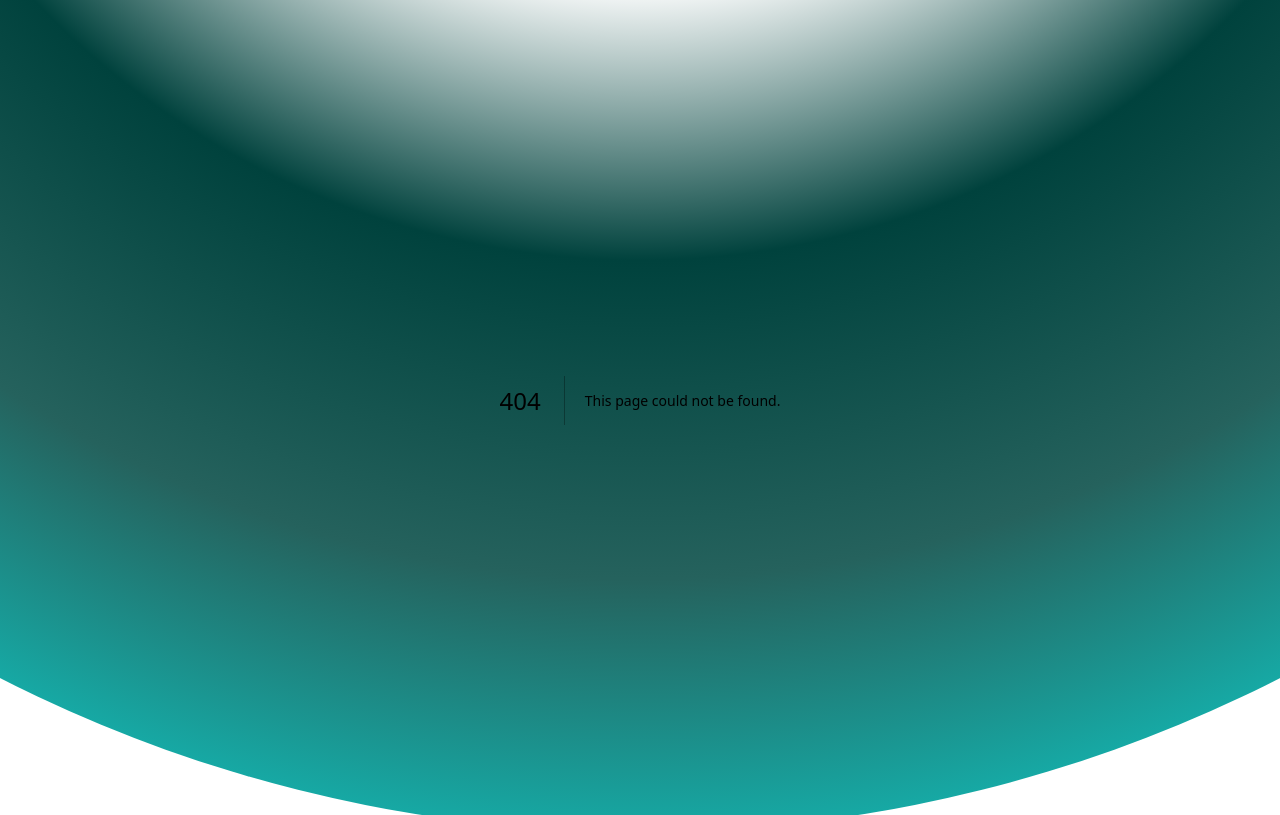
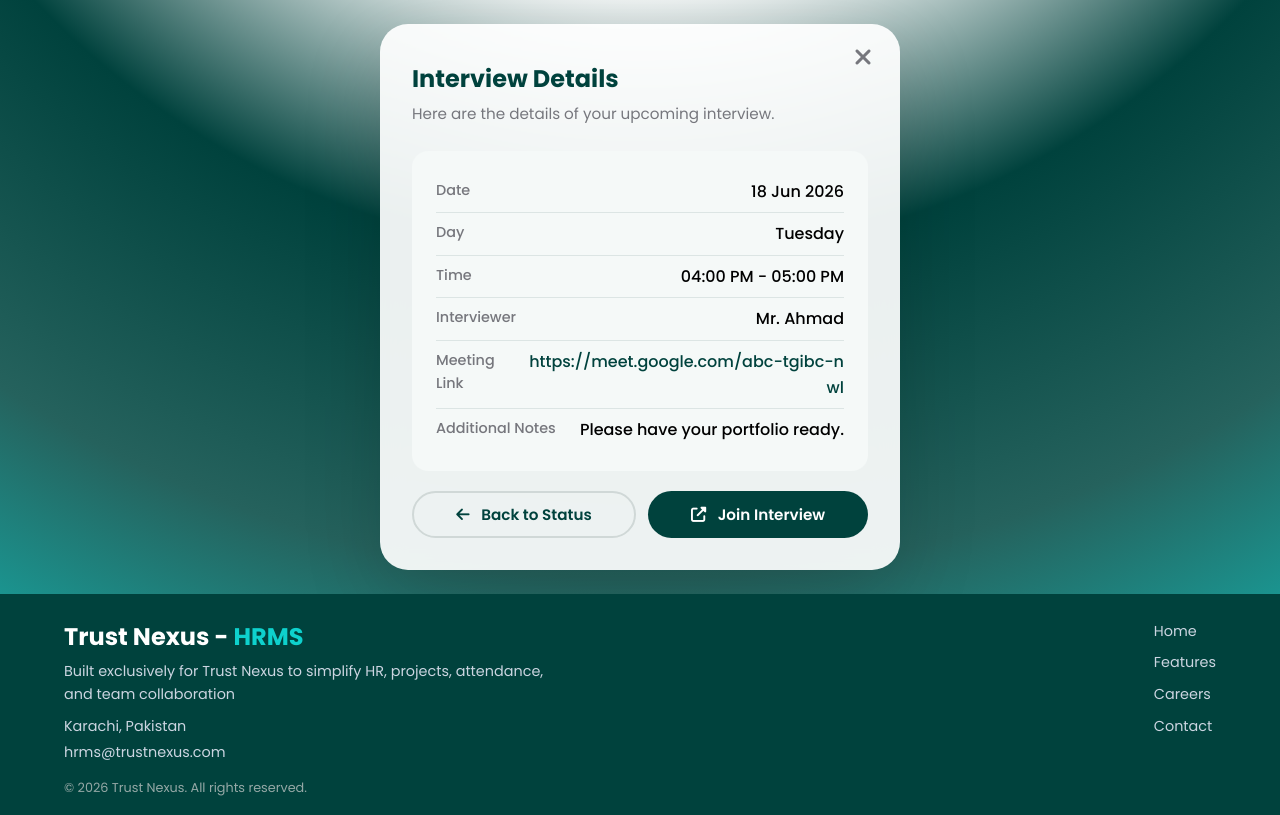
Before and after one commit to KhuzaimaKhalid/TN-HRNS, a Next.js app in the folder frontend/: page /interview in a window 1280 px wide. Before the commit this address had no page. Built offline with nearby package versions, Linux system fonts and the light colour scheme.

Commit message:
Application flow updated

```diff
--- a/frontend/components/DocumentUpload.js
+++ b/frontend/components/DocumentUpload.js
@@ -29,7 +29,8 @@ export default function DocumentUpload() {
       return;
     }
     alert('Application submitted successfully!');
-    router.push('/dashboard');
+    // Redirect to status tracker
+    router.push('/track');
   };
 
   return (
--- /dev/null
+++ b/frontend/components/InterviewDetails.js
@@ -0,0 +1,70 @@
+import { useRouter } from 'next/router';
+
+export default function InterviewDetails({ interview }) {
+  const router = useRouter();
+
+  // Mock data if not provided
+  const defaultInterview = {
+    date: '18 Jun 2026',
+    day: 'Tuesday',
+    time: '04:00 PM - 05:00 PM',
+    meetLink: 'https://meet.google.com/abc-tgibc-nwl',
+    interviewer: 'Mr. Ahmad',
+    notes: 'Please have your portfolio ready.',
+  };
+
+  const data = interview || defaultInterview;
+
+  return (
+    <div className="auth-card track-card">
+      <button className="auth-close" onClick={() => router.push('/track')}>
+        <i className="fas fa-times"></i>
+      </button>
+
+      <h1 className="auth-welcome" style={{ fontSize: '1.5rem' }}>Interview Details</h1>
+      <p className="auth-subtitle">Here are the details of your upcoming interview.</p>
+
+      <div className="interview-details-card">
+        <div className="interview-detail-row">
+          <span className="detail-label">Date</span>
+          <span className="detail-value">{data.date}</span>
+        </div>
+        <div className="interview-detail-row">
+          <span className="detail-label">Day</span>
+          <span className="detail-value">{data.day}</span>
+        </div>
+        <div className="interview-detail-row">
+          <span className="detail-label">Time</span>
+          <span className="detail-value">{data.time}</span>
+        </div>
+        <div className="interview-detail-row">
+          <span className="detail-label">Interviewer</span>
+          <span className="detail-value">{data.interviewer}</span>
+        </div>
+        <div className="interview-detail-row">
+          <span className="detail-label">Meeting Link</span>
+          <span className="detail-value">
+            <a href={data.meetLink} target="_blank" rel="noopener noreferrer" className="meet-link">
+              {data.meetLink}
+            </a>
+          </span>
+        </div>
+        {data.notes && (
+          <div className="interview-detail-row">
+            <span className="detail-label">Additional Notes</span>
+            <span className="detail-value">{data.notes}</span>
+          </div>
+        )}
+      </div>
+
+      <div style={{ display: 'flex', gap: '12px', marginTop: '20px' }}>
+        <button className="btn btn-ghost" style={{ flex: 1 }} onClick={() => router.push('/track')}>
+          <i className="fas fa-arrow-left" style={{ marginRight: '8px' }}></i> Back to Status
+        </button>
+        <button className="btn btn-primary" style={{ flex: 1 }} onClick={() => window.open(data.meetLink, '_blank')}>
+          <i className="fas fa-external-link-alt" style={{ marginRight: '8px' }}></i> Join Interview
+        </button>
+      </div>
+    </div>
+  );
+}
--- /dev/null
+++ b/frontend/pages/interview.js
@@ -0,0 +1,23 @@
+import Footer from '@/components/Footer';
+import InterviewDetails from '@/components/InterviewDetails';
+
+export default function Interview() {
+  // In future, fetch interview data by application ID from API
+  const mockInterview = {
+    date: '18 Jun 2026',
+    day: 'Tuesday',
+    time: '04:00 PM - 05:00 PM',
+    meetLink: 'https://meet.google.com/abc-tgibc-nwl',
+    interviewer: 'Mr. Ahmad',
+    notes: 'Please have your portfolio ready.',
+  };
+
+  return (
+    <div className="auth-page">
+      <div className="auth-wrapper">
+        <InterviewDetails interview={mockInterview} />
+      </div>
+      <Footer />
+    </div>
+  );
+}
--- a/frontend/styles/globals.css
+++ b/frontend/styles/globals.css
@@ -1551,3 +1551,59 @@ body {
 .auth-card .auth-switch {
   color: var(--text-muted);
 }
+/* ── Interview Details Card ── */
+.interview-details-card {
+  background: var(--bg-section);
+  border-radius: 16px;
+  padding: 20px 24px;
+  margin: 16px 0 20px;
+}
+
+.interview-detail-row {
+  display: flex;
+  justify-content: space-between;
+  padding: 8px 0;
+  border-bottom: 1px solid var(--border-color);
+}
+
+.interview-detail-row:last-child {
+  border-bottom: none;
+}
+
+.detail-label {
+  color: var(--text-muted);
+  font-size: 0.9rem;
+  font-weight: 500;
+}
+
+.detail-value {
+  color: var(--text-dark);
+  font-weight: 500;
+  text-align: right;
+}
+
+.meet-link {
+  color: var(--primary);
+  text-decoration: none;
+  word-break: break-all;
+}
+
+.meet-link:hover {
+  text-decoration: underline;
+}
+
+/* Timeline stage colors */
+.timeline-item.active .tl-title {
+  color: var(--primary);
+  font-weight: 700;
+}
+
+.timeline-item.completed .tl-title {
+  color: var(--text-muted);
+}
+
+.timeline-item .tl-title {
+  font-weight: 600;
+  font-size: 0.95rem;
+  color: var(--text-dark);
+}
```
Also changed, not shown: frontend/components/TrackApplication.js (+50 -64 lines), frontend/pages/track.js (+21 -8 lines).
